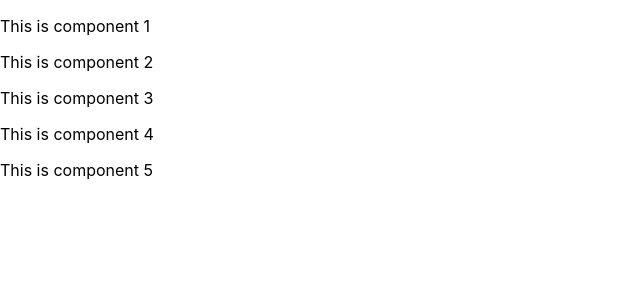
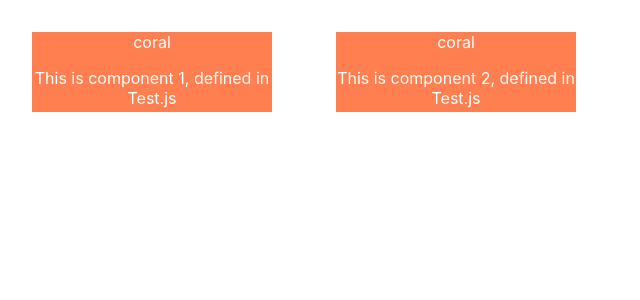
Before and after one commit to andybaaall/reactIntro, a React (Create React App) app: page / in a window 1280 px wide. Shown: the top 300 px of the page, without its empty margins (0-640 px from the left). Built offline with nearby package versions, Linux system fonts and the light colour scheme.

Commit message:
Test.js component changes colour on click

```diff
--- a/src/App.js
+++ b/src/App.js
@@ -8,11 +8,8 @@ import Test from './Test';
 function App() {
   return (
     <div>
-        <Test message="This is component 1"/>
-        <Test message="This is component 2"/>
-        <Test message="This is component 3"/>
-        <Test message="This is component 4"/>
-        <Test message="This is component 5"/>
+        <Test message="This is component 1, defined in Test.js"/>
+        <Test message="This is component 2, defined in Test.js"/>
     </div>
   );
 }
--- a/src/Test.js
+++ b/src/Test.js
@@ -1,10 +1,57 @@
 import React, {Component} from 'react'; // we want to import the base version of React, plus the Component stuff
 import './test.css';
 
+
+// 'Test' is a component.
+// It's going to be imported by app.js
 class Test extends Component {
+    // this constructor handles everything that happens to the component before being rendered
+    // this is the first thing we need to write
+    constructor(props){
+        super(props);
+
+        // setting a state
+        this.state = {
+            color: 'coral'
+            // state2: true,
+            // state3: ['item 1', 'item 2', 'item 3']
+        }
+
+        // this lets the constructor function be effected by other functions
+        // we're binding the clicked event to the constructor, because we need to change something
+        // if we weren't changing the component, we wouldn't need to bind() it.
+        this.clicked = this.clicked.bind(this);
+    }
+
+    // ES5
+    clicked(){
+        // console.log('got a click!');
+        console.log(this.state.color);    // current state of the component
+    }
+
+
+    // ES6 - doesn't need to be bound
+    clicked = () => {
+        console.log(this.state.color);
+        if (this.state.color === 'coral') {
+            this.setState({
+                color: 'grey'
+            });
+        } else {
+            this.setState({
+                color: 'coral'
+            });
+        }
+    }
+
+    // this function renders the component in the DOM
+    // this is the very last thing we want to write
     render(){
         return (
-            <div>
+            // renders as class="link coral"
+            // all React events need to be defined inline
+            <div className={`link ${this.state.color}`} onClick={this.clicked}>
+                { this.state.color }
                 <p>{this.props.message}</p>
             </div>
         )
--- a/src/test.css
+++ b/src/test.css
@@ -0,0 +1,16 @@
+.link {
+    width: 15rem;
+    height: 5rem;
+    margin: 2rem;
+    float: left;
+    color: white;
+    text-align: center;
+}
+
+.coral {
+    background-color: coral;
+}
+
+.grey {
+    background-color: slateGrey;
+}
```
